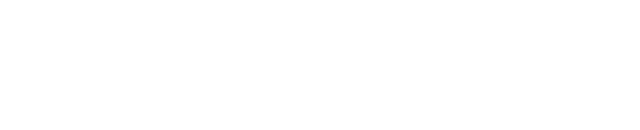
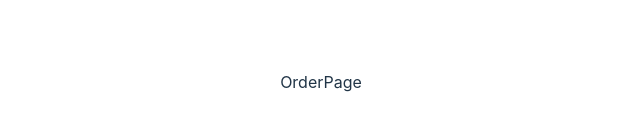
Before and after one commit to chiara-muller/be-my-burger, a React (Vite) app: page /order in a window 1280 px wide. Before the commit this address had no page. Shown: the part 318-448 px from the top of the page, without its empty margins (319-959 px from the left). Built offline with nearby package versions, Linux system fonts and the light colour scheme.

Commit message:
F02: ROUTES > Create order and error route

```diff
--- a/src/App.jsx
+++ b/src/App.jsx
@@ -1,12 +1,16 @@
 import { Route, Routes } from 'react-router-dom'
 import './App.css'
 import LoginPage from './components/pages/login/LoginPage'
+import OrderPage from './components/pages/order/OrderPage'
+import ErrorPage from './components/pages/error/ErrorPage'
 
 function App() {
 
   return (
       <Routes>
         <Route path="/" element={<LoginPage />} />
+        <Route path="/order" element={<OrderPage />} />
+        <Route path="*" element={<ErrorPage />} />
       </Routes>
   )
 }
--- /dev/null
+++ b/src/components/pages/error/ErrorPage.jsx
@@ -0,0 +1,5 @@
+export default function ErrorPage() {
+  return (
+    <div>ErrorPage</div>
+  )
+}
--- /dev/null
+++ b/src/components/pages/order/OrderPage.jsx
@@ -0,0 +1,5 @@
+export default function OrderPage() {
+  return (
+    <div>OrderPage</div>
+  )
+}
```
